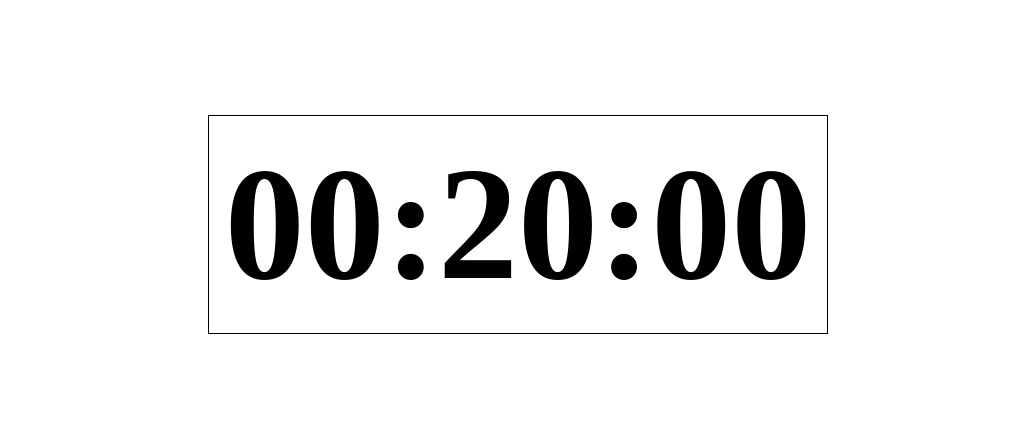
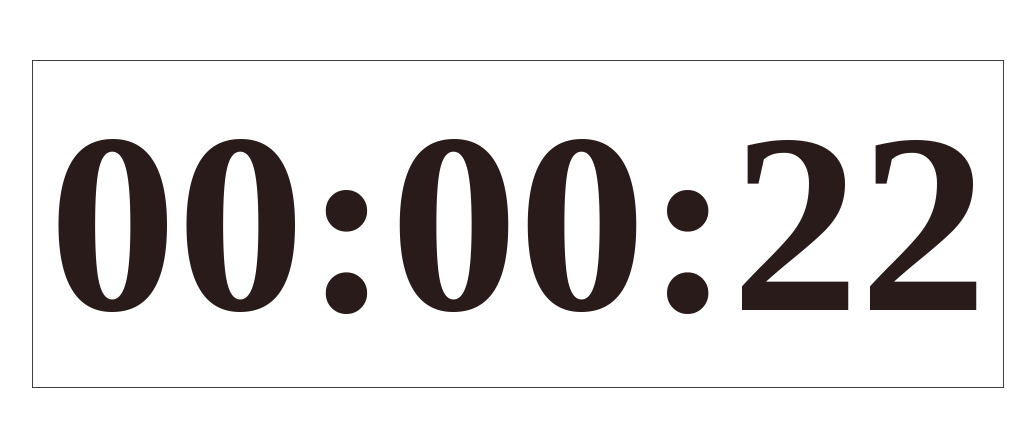
Before and after one commit to tchryssos/countdown, a website built with Parcel: page src/index.html in a window 1280 px wide. Shown: the part 176-602 px from the top of the page, without its empty margins (122-1157 px from the left). Built offline with nearby package versions, Linux system fonts and the light colour scheme.

Commit message:
countdown works, colors change

```diff
--- a/src/logic/state.ts
+++ b/src/logic/state.ts
@@ -4,11 +4,11 @@ let start = Date.now();
 export const getStart = () => start;
 export const setState = (newTime: number) => (start = newTime);
 
-let clockLength = minutesToMillis(20);
+let clockLength = minutesToMillis(0.5);
 export const getClockLength = () => clockLength;
 export const setClockLength = (newLength: number) => (clockLength = newLength);
 
-let timerRef = { isRunning: false };
+let timerRef = { isRunning: true };
 export const getTimerRef = () => timerRef;
 export const setTimerIsRunning = (isRunning: boolean) =>
   (timerRef.isRunning = isRunning);
--- a/src/main.ts
+++ b/src/main.ts
@@ -1,17 +1,39 @@
-import { content, clock } from '~/src/logic/elements';
-import { getStart, getClockLength, getTimerRef } from './logic/state';
+import { content, clock, clockWrapper } from '~/src/logic/elements';
+import {
+  getStart,
+  getClockLength,
+  getTimerRef,
+  setTimerIsRunning,
+} from './logic/state';
 import { msToTime } from './logic/util';
 
-if (content && clock) {
+if (content && clock && clockWrapper) {
   clock!.textContent = msToTime(getClockLength());
+
   setInterval(() => {
     if (getTimerRef().isRunning) {
       const start = getStart();
       const now = Date.now();
+      const totalTime = getClockLength();
 
-      const timeRemaining = getClockLength() - (now - start);
+      const timeRemaining = totalTime - (now - start);
 
-      clock!.textContent = msToTime(timeRemaining);
+      if (timeRemaining <= 0) {
+        setTimerIsRunning(false);
+        content!.style.backgroundColor = '#000';
+      } else {
+        const percRemaining = (timeRemaining / totalTime) * 100;
+
+        clock!.textContent = msToTime(timeRemaining);
+        // Color approaches red from black as time decreases
+        const colorString = `hsl(7, ${Math.round(
+          100 - percRemaining
+        )}%, ${Math.round((100 - percRemaining) / 2)}%)`;
+        clock!.style.color = colorString;
+        clockWrapper!.style.borderColor = `rgba(0, 0, 0, ${
+          percRemaining / 100
+        })`;
+      }
     }
-  }, 1000);
+  }, 500);
 }
--- a/src/styles/main.css
+++ b/src/styles/main.css
@@ -31,6 +31,7 @@ h6 {
   justify-content: center;
   width: 100%;
   height: 100%;
+  font-family: Georgia, 'Times New Roman', Times, serif;
 }
 
 #clock-wrapper {
@@ -39,5 +40,6 @@ h6 {
 }
 
 #clock {
-  font-size: 10rem;
+  font-size: 20vw;
+  font-family: initial;
 }
```
Also changed, not shown: 4 other files.
